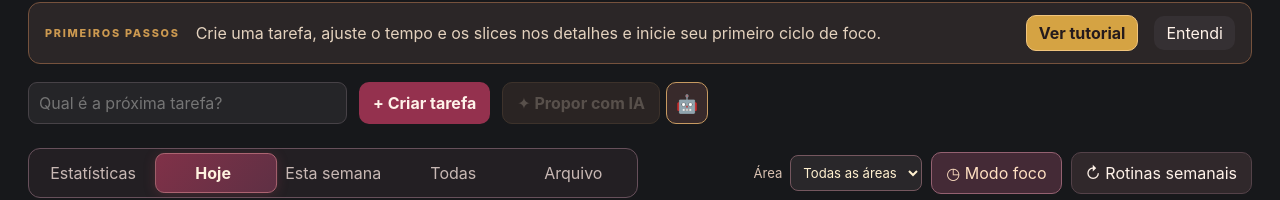
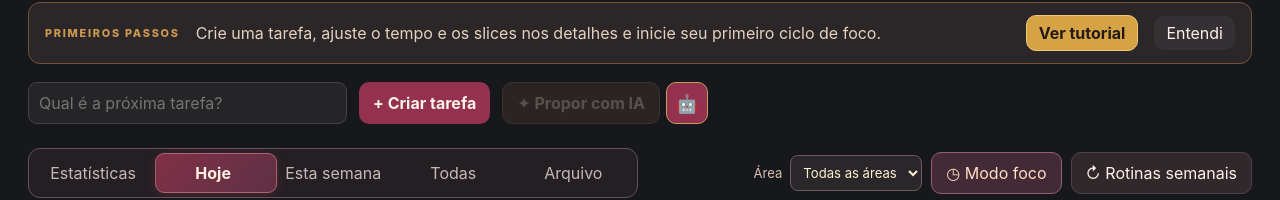
Before and after one commit to JanGustavo/KanbanDoro, a React (Vite) app: page / in a window 1280 px wide. Shown: the part 164-364 px from the top of the page. Built offline with nearby package versions, Linux system fonts and the light colour scheme.

Commit message:
ui: alternar IA também ao editar os slices

```diff
--- a/src/main.tsx
+++ b/src/main.tsx
@@ -820,7 +820,7 @@ function App() {
       <label>Coluna <select value={task.column} onChange={e => changeTask(task.id, x => ({ ...x, column: e.target.value as Column }))}>{columns.map(c => <option value={c.id} key={c.id}>{c.label}</option>)}</select></label></div>
       <h3>Slices</h3><div className="slices">{task.slices.map(slice => <div className="slice-editor" key={slice.id}><label><input type="checkbox" checked={slice.done} onChange={() => changeTask(task.id, x => ({ ...x, slices: x.slices.map(s => s.id === slice.id ? { ...s, done: !s.done } : s) }))} /><input aria-label={`Nome do slice ${slice.name}`} value={slice.name} maxLength={140} onChange={e => { setSliceInsight(''); changeTask(task.id, x => ({ ...x, slices: x.slices.map(s => s.id === slice.id ? { ...s, name: e.target.value } : s) })); }} /></label><label>min estimados <input aria-label={`Minutos estimados para ${slice.name}`} type="number" min="1" max="480" value={slice.estimateMinutes ?? ''} placeholder="—" onChange={e => { setSliceInsight(''); changeTask(task.id, x => ({ ...x, slices: x.slices.map(s => s.id === slice.id ? { ...s, estimateMinutes: e.target.value ? Math.max(1, Math.min(480, Number(e.target.value))) : undefined } : s) })); }} /></label><button type="button" aria-label={`Remover slice ${slice.name}`} onClick={() => { setSliceInsight(''); changeTask(task.id, x => ({ ...x, slices: x.slices.filter(s => s.id !== slice.id) })); }}>✕</button></div>)}</div>
       <form onSubmit={e => { e.preventDefault(); if (sliceDraft.trim()) { changeTask(task.id, x => ({ ...x, slices: [...x.slices, { id: id(), name: sliceDraft.trim(), done: false }] })); setSliceDraft(''); setSliceInsight(''); } }} className="add-slice"><input placeholder="Nome do slice" value={sliceDraft} onChange={e => setSliceDraft(e.target.value)} /><button>Adicionar</button></form>
-      <button disabled={insightBusy} onClick={() => void requestSliceInsight(task)}>{insightBusy ? 'Analisando…' : '✦ Analisar distribuição dos slices'}</button>
+      <div className="ai-create-actions"><button disabled={insightBusy} onClick={() => void requestSliceInsight(task)}>{insightBusy ? 'Analisando…' : '✦ Analisar distribuição dos slices'}</button><button className="ai-model-switch" type="button" disabled={insightBusy} onClick={cycleAIChoice} title={`Alternar modelo de IA · atual: ${aiSettings.provider} / ${aiSettings.model || 'nenhum'}`} aria-label="Alternar modelo de IA para analisar os slices">🤖</button></div>
       {sliceInsight && <p className="slice-insight" role="status">{sliceInsight}</p>}
       <h3>Iniciar foco</h3><div className="scope"><label><input type="radio" checked={scope === 'whole'} onChange={() => setScope('whole')} /> Tarefa inteira</label><label><input type="radio" checked={scope === 'slices'} onChange={() => setScope('slices')} /> Selecionar slices</label></div>
       {scope === 'slices' && <div className="slices">{task.slices.filter(s => !s.done).map(s => <label key={s.id}><input type="checkbox" checked={selectedSlices.includes(s.id)} onChange={() => setSelectedSlices(old => old.includes(s.id) ? old.filter(v => v !== s.id) : [...old, s.id])} />{s.name}</label>)}</div>}
--- a/src/style.css
+++ b/src/style.css
@@ -1112,8 +1112,8 @@ header p {
 .create .ai-propose:hover { background: #96632b; }
 .create .ai-propose:disabled { background: #48372f; color: #b9a594; border-color: #765b43; }
 .ai-create-actions { display: inline-flex; gap: 6px; align-items: stretch; }
-.create .ai-model-switch { min-width: 42px; padding: 6px; border: 1px solid #c79a61; background: #382a2b; color: #ffdfa5; font-size: 1.1rem; }
-.create .ai-model-switch:hover:not(:disabled) { background: #63404a; border-color: #f4c67e; }
+.ai-model-switch { min-width: 42px; padding: 6px; border: 1px solid #c79a61; background: #382a2b; color: #ffdfa5; font-size: 1.1rem; }
+.ai-model-switch:hover:not(:disabled) { background: #63404a; border-color: #f4c67e; }
 .proposal-header { position: relative; justify-content: center; text-align: center; padding: 0 45px; min-height: 62px; }
 .proposal-header > div { flex: 1; }
 .proposal-header .proposal-spark { position: absolute; left: 0; top: 2px; }
```
